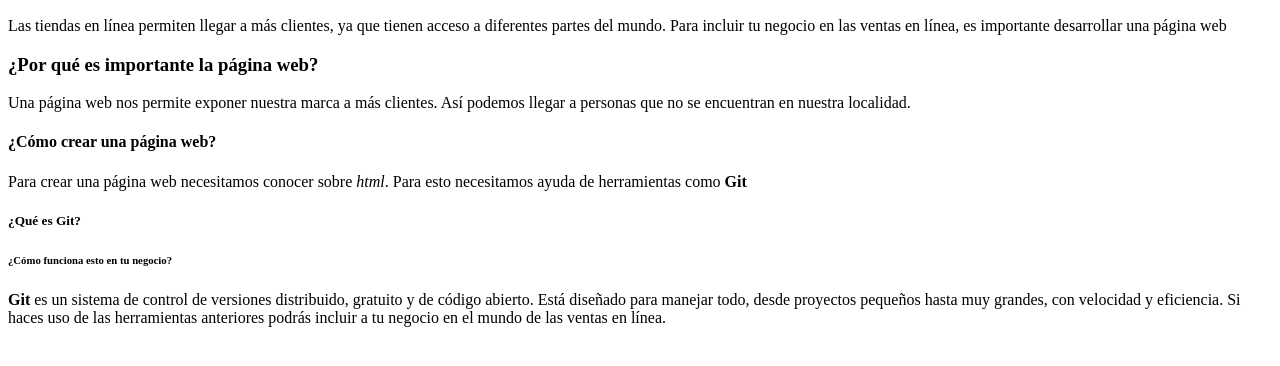
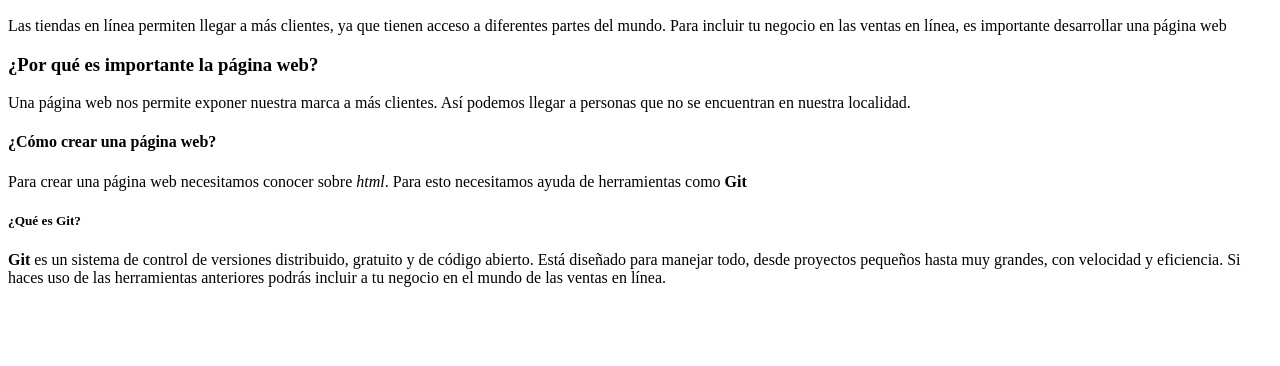
Before and after one commit to cecivsquez/prueba, a plain HTML site: page index.html in a window 1280 px wide. Shown: the part 110-476 px from the top of the page. Drawn offline with Linux system fonts and the light colour scheme.

Commit message:
agregando detalles

```diff
--- a/index.html
+++ b/index.html
@@ -16,7 +16,6 @@
     <h4>¿Cómo crear una página web?</h4>
         <p>Para crear una página web necesitamos conocer sobre <em>html</em>. Para esto necesitamos ayuda de herramientas como <strong>Git</strong></p>
     <h5>¿Qué es Git?</h5>
-    <h6>¿Cómo funciona esto en tu negocio?</h6>
         <p> <strong>Git</strong> es un sistema de control de versiones distribuido, gratuito y de código abierto.
             Está diseñado para manejar todo, desde proyectos pequeños hasta muy grandes, con velocidad y eficiencia.
             Si haces uso de las herramientas anteriores podrás incluir a tu negocio en el mundo de las ventas en línea.
```
